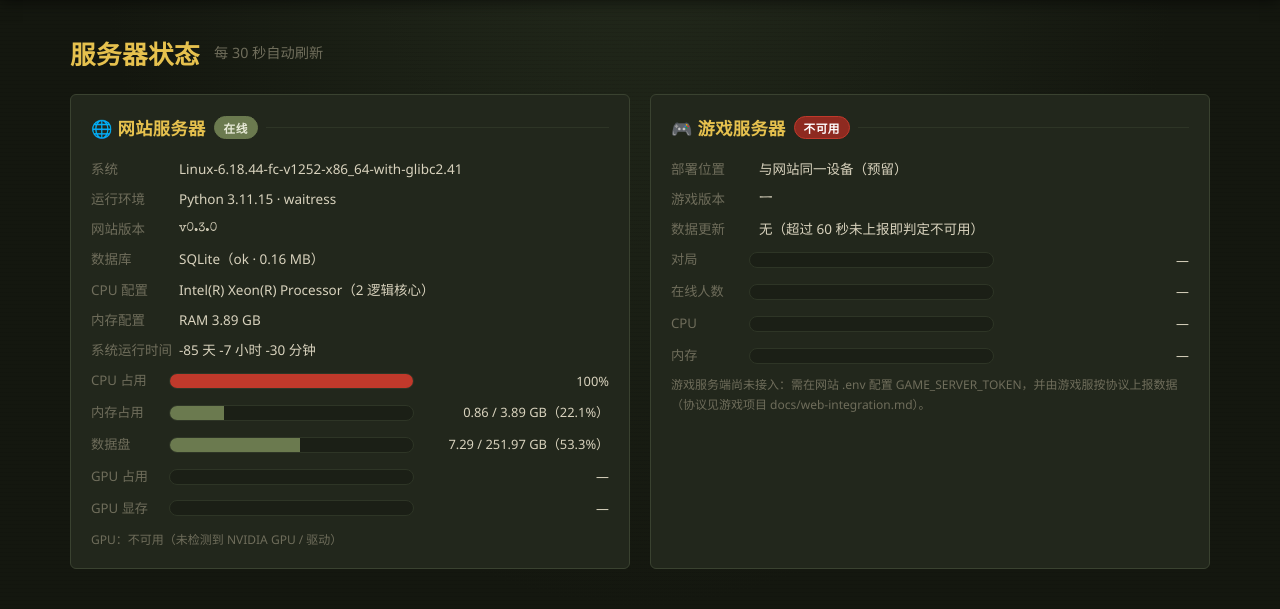
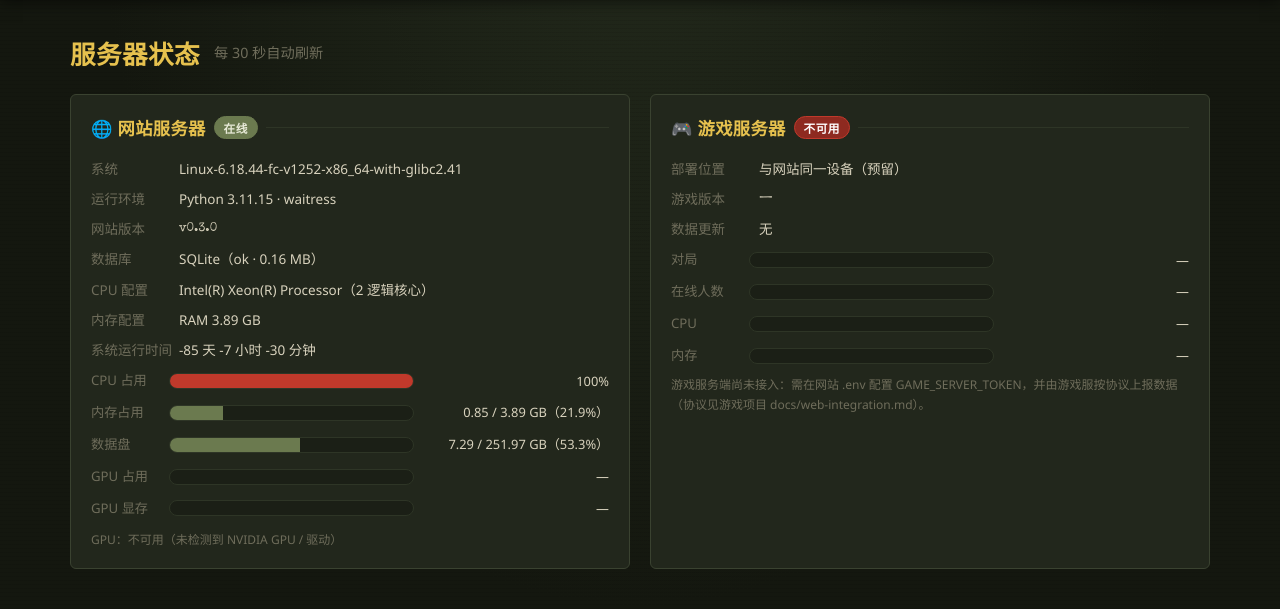
Before and after one commit to fdvecbtwdh/1914_website, a Flask app: page /status in a window 1280 px wide. Shown: the part 60-669 px from the top of the page. Run offline with Flask 3, Linux system fonts and the light colour scheme; some libraries are stand-ins or nearby versions.

Commit message:
status: drop parenthetical after 数据更新

```diff
--- a/app/templates/status.html
+++ b/app/templates/status.html
@@ -63,7 +63,7 @@
         <tr><td>部署位置</td><td>与网站同一设备（预留）</td></tr>
         <tr><td>游戏版本</td><td id="game-version" class="mono">{{ game.version or '—' }}</td></tr>
         <tr><td>数据更新</td><td id="game-updated">
-          {% if game.available %}{{ game.last_seen_str }}{% else %}无（超过 {{ ttl }} 秒未上报即判定不可用）{% endif %}
+          {% if game.available %}{{ game.last_seen_str }}{% else %}无{% endif %}
         </td></tr>
       </table>
 
@@ -150,7 +150,7 @@
       gb.textContent = g.available ? g.status : "不可用";
       gb.className = "badge " + (g.available ? "badge-olive" : "badge-red");
       setText("game-version", g.available ? (g.version || "—") : "—");
-      setText("game-updated", g.available ? g.last_seen_str : "无（超过 " + g.heartbeat_ttl + " 秒未上报即判定不可用）");
+      setText("game-updated", g.available ? g.last_seen_str : "无");
       if (g.available) {
         setUsedBar("game-matches", g.matches, g.max_matches, "场");
         setUsedBar("game-players", g.players, g.max_players, "人");
```
